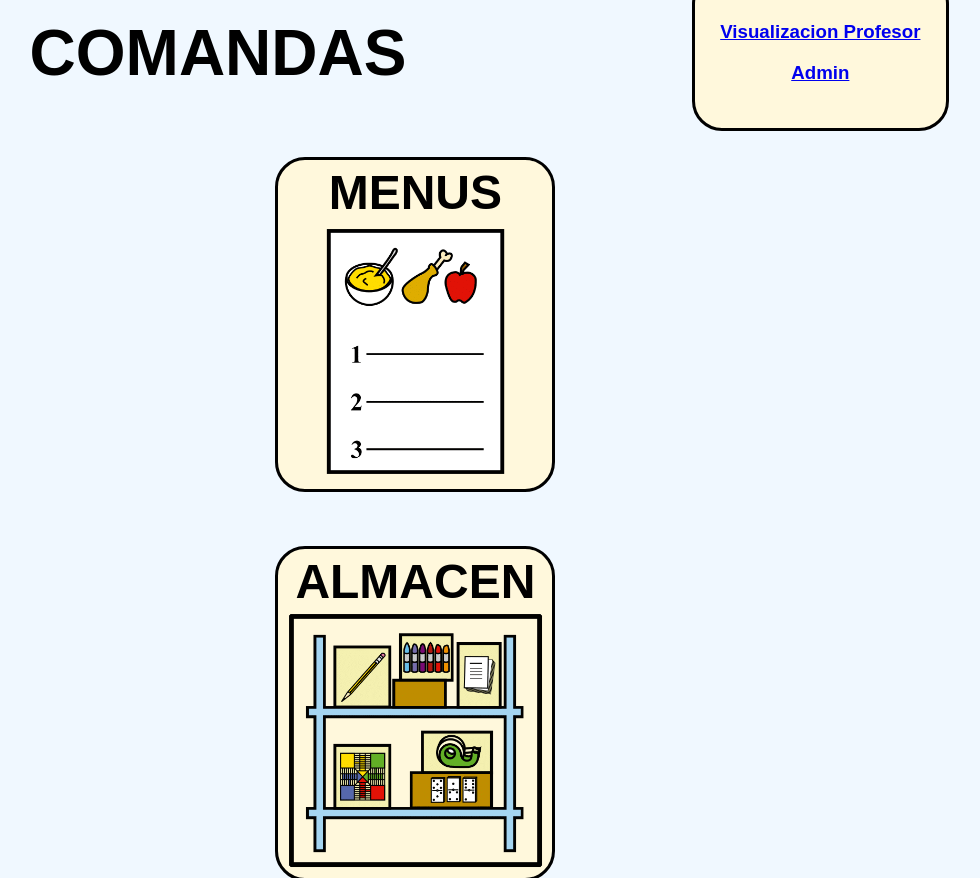
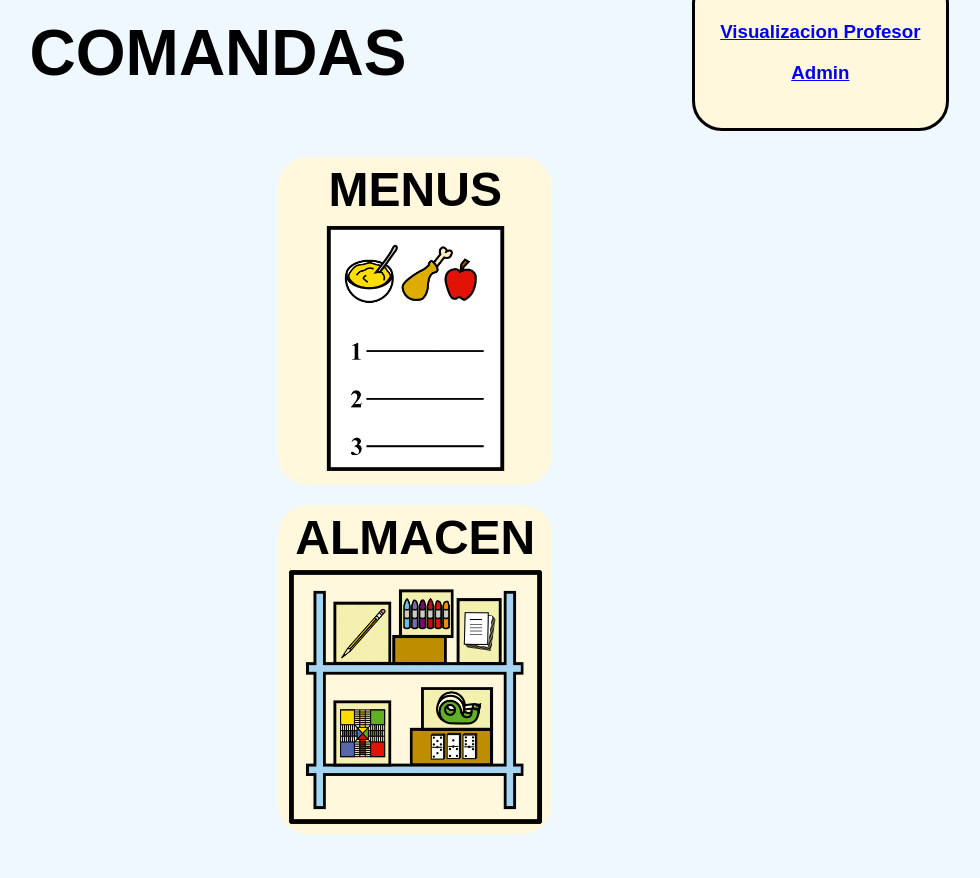
Before and after one commit to albertollamas-GII/DGP, a Django app: page / in a window 1280 px wide. Shown: the whole page, without its empty margins (230-1210 px from the left). Run offline with Django 3.2, Linux system fonts and the light colour scheme.

Commit message:
Algunas cosas del CSS del index

```diff
--- a/static/index.css
+++ b/static/index.css
@@ -24,14 +24,14 @@ h1 {
 }
 
 .imagen-menu {
+    border: solid;
     border-width: thick;
     border-color: black;
     border: 40px;
     width: fit-content;
 
-    border: solid;
     margin: auto;
-    margin-bottom: 20%;
+    margin-bottom: 7.5%;
     padding: 2%;
     border-radius: 30px;
     background-color:cornsilk;
```
